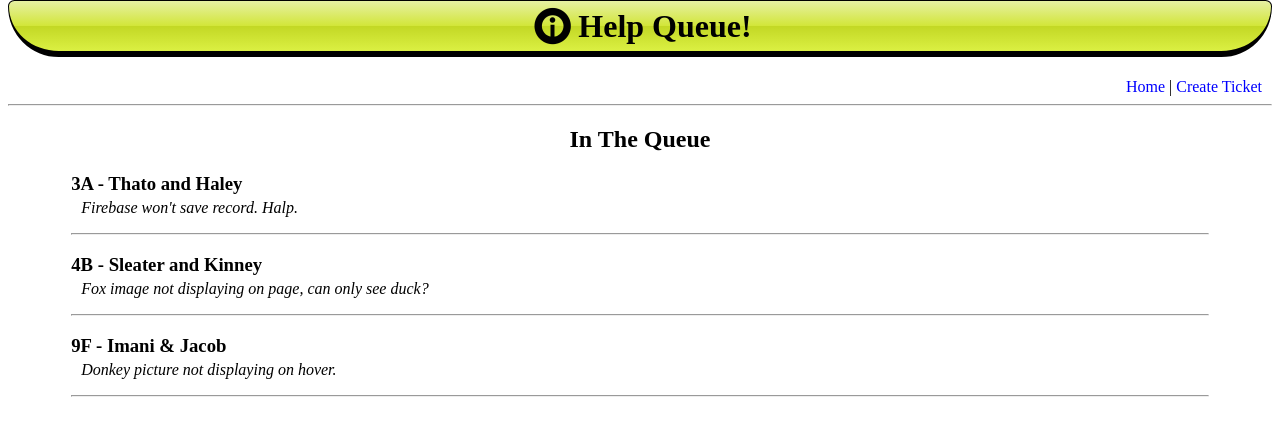
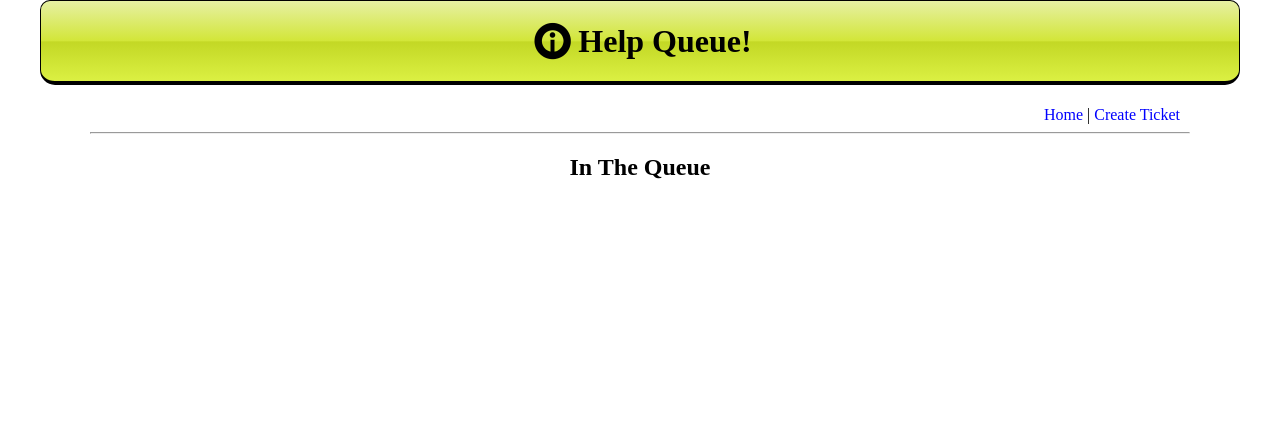
Before and after one commit to safiyc/react-help-queue, a React app: page / in a window 1280 px wide. Shown: the top 436 px of the page. Built offline with nearby package versions, Linux system fonts and the light colour scheme.

Commit message:
Use concept 'lifting state' to save and render user's created data

```diff
--- a/src/components/App.jsx
+++ b/src/components/App.jsx
@@ -1,13 +1,32 @@
 import React from 'react';
-import { Switch, Route } from 'react-router-dom';
 import Header from './Header';
 import TicketList from './TicketList';
 import NewTicketControl from './NewTicketControl';
 import Error404 from './Error404';
+import { Switch, Route } from 'react-router-dom';
 
-function App() {
+class App extends React.Component {
+  constructor(props) {
+    super(props);
+    this.state = {
+      masterTicketList: []
+    };
+    this.handleAddingNewTicketToList = this.handleAddingNewTicketToList.bind(this);
+  }
+
+  handleAddingNewTicketToList(newTicket) {
+    // why slice method used?
+    var newMasterTicketList = this.state.masterTicketList.slice();
+    newMasterTicketList.push(newTicket);
+    this.setState({ masterTicketList: newMasterTicketList });
+  }
+  render() {
+    const allContent = {
+      maxWidth: 1200,
+      margin: '0 auto'
+    };
     return (
-    <div>
+      <div style={allContent}>
         <style jsx global>{`
           body {
             overflow-y: scroll;
@@ -18,13 +37,14 @@
         `}</style>
         <Header />
         <Switch>
-        <Route exact path='/' component={TicketList} />
-        <Route path='/newticket' component={NewTicketControl} />
+          <Route exact path='/' render={() => <TicketList ticketList={this.state.masterTicketList} />} />
+          <Route path='/newticket' render={() => <NewTicketControl onNewTicketCreation={this.handleAddingNewTicketToList} />} />
 
           <Route component={Error404} />
         </Switch>
       </div>
     );
   }
+}
 
 export default App;
--- a/src/components/ConfirmationQuestions.jsx
+++ b/src/components/ConfirmationQuestions.jsx
@@ -4,6 +4,13 @@
 function ConfirmationQuestions(props) {
   return (
     <div>
+      <style jsx>{`
+        div {
+          max-width: 1050px;
+          margin: 0 auto;
+        }
+      `}</style>
+      {/* <h2>Create a Ticket</h2> */}
       <p>You went through Step 1?</p>
       <button onClick={props.onTroubleshootingConfirmation}>Yes</button>
     </div>
--- a/src/components/Header.jsx
+++ b/src/components/Header.jsx
@@ -12,9 +12,10 @@
     <div>
       <style jsx>{`
         h1 {
+          height: 80px;
           border: 1px solid black;
-          border-bottom: 6px solid black;
-          border-radius: 10px 10px 80px 80px;
+          border-bottom: 4px solid black;
+          border-radius: 10px 10px 15px 15px;
           margin-top: -8px;
           display: flex;
           justify-content: center;
@@ -31,12 +32,18 @@
           text-align: right;
           padding-right: 10px;
         }
+        #header-bottom {
+          max-width: 1100px;
+          margin: 0 auto;
+        }
       `}</style>
       <h1><img src={infoIcon} />Help Queue!</h1>
-      <div className="nav-links">
-        <Link to="/" style={linksStyle}>Home</Link> | <Link to="/newticket" style={linksStyle}>Create Ticket</Link>
+      <div id="header-bottom">
+        <div className="nav-links">
+          <Link to="/" style={linksStyle}>Home</Link> | <Link to="/newticket" style={linksStyle}>Create Ticket</Link>
+        </div>
+        <hr />
       </div>
-      <hr />
     </div>
   );
 }
--- a/src/components/NewTicketControl.jsx
+++ b/src/components/NewTicketControl.jsx
@@ -1,6 +1,7 @@
 import React from 'react';
 import ConfirmationQuestions from './ConfirmationQuestions';
 import NewTicketForm from './NewTicketForm';
+import PropTypes from 'prop-types';
 
 class NewTicketControl extends React.Component {
 
@@ -19,16 +20,21 @@
   render() {
     let currentlyVisible = null;
     if (this.state.formVisibleOnPage) {
-      currentlyVisible = <NewTicketForm />;
+      currentlyVisible = <NewTicketForm onNewTicketCreation={this.props.onNewTicketCreation} />;
     } else {
       currentlyVisible = <ConfirmationQuestions onTroubleshootingConfirmation={this.handleTroubleshootingConfirmation} />;
     }
     return (
       <div>
+        <h2>Create a Ticket</h2>
         {currentlyVisible}
       </div>
     );
   }
 }
 
+NewTicketControl.propTypes = {
+  onNewTicketCreation: PropTypes.func
+};
+
 export default NewTicketControl;
--- a/src/components/NewTicketForm.jsx
+++ b/src/components/NewTicketForm.jsx
@@ -1,15 +1,14 @@
 import React from 'react';
+import PropTypes from 'prop-types';
 
-function NewTicketForm() {
+function NewTicketForm(props) {
   let _names = null;
   let _location = null;
   let _issue = null;
 
   function handleNewTicketFormSubmission(e) {
     e.preventDefault();
-    console.log(_names.value);
-    console.log(_location.value);
-    console.log(_issue.value);
+    props.onNewTicketCreation({ names: _names.value, location: _location.value, issue: _issue.value });
     _names.value = '';
     _location.value = '';
     _issue.value = '';
@@ -33,7 +32,7 @@
           margin: 10px auto
         }
       `}</style>
-      <h2>Create a Ticket</h2>
+      {/* <h2>Create a Ticket</h2> */}
       <form onSubmit={handleNewTicketFormSubmission}>
         <input
           type="text"
@@ -55,4 +54,7 @@
   );
 }
 
+NewTicketForm.propTypes = {
+  onNewTicketCreation: PropTypes.func
+};
 export default NewTicketForm;
--- a/src/components/Ticket.jsx
+++ b/src/components/Ticket.jsx
@@ -8,12 +8,13 @@
         h3 {
           color: black;
           margin-bottom: 4px;
+          padding-left: 15px;
         }
       `}</style>
       <style jsx>{`
         p {
           margin-top: 0;
-          padding-left: 10px;
+          padding-left: 15px;
         }
       `}</style>
       <h3>
--- a/src/components/TicketList.jsx
+++ b/src/components/TicketList.jsx
@@ -1,42 +1,30 @@
 import React from 'react';
 import Ticket from './Ticket';
+import PropTypes from 'prop-types';
 
-var masterTicketList = [
-  {
-    names: 'Thato and Haley',
-    location: '3A',
-    issueX: 'Firebase won\'t save record. Halp.'
-  },
-  {
-    names: 'Sleater and Kinney',
-    location: '4B',
-    issueX: 'Fox image not displaying on page, can only see duck?'
-  },
-  {
-    names: 'Imani & Jacob',
-    location: '9F',
-    issueX: 'Donkey picture not displaying on hover.'
-  }
-];
-function TicketList() {
+function TicketList(props) {
   return (
     <div>
       <style jsx>{`
         div {
-          width: 90%;
+          max-width: 1050px;
           margin: 0 auto;
         }
       `}</style>
       <h2>In The Queue</h2>
-      {masterTicketList.map((ticket, index) => (
+      {props.ticketList.map((ticket, index) => (
         <Ticket
           names={ticket.names}
           location={ticket.location}
-          issue={ticket.issueX}
+          issue={ticket.issue}
           key={index} />
       ))}
     </div>
   );
 }
 
+TicketList.propTypes = {
+  ticketList: PropTypes.array
+};
+
 export default TicketList;
```
Lines whose indentation alone changed are shown as unchanged.
